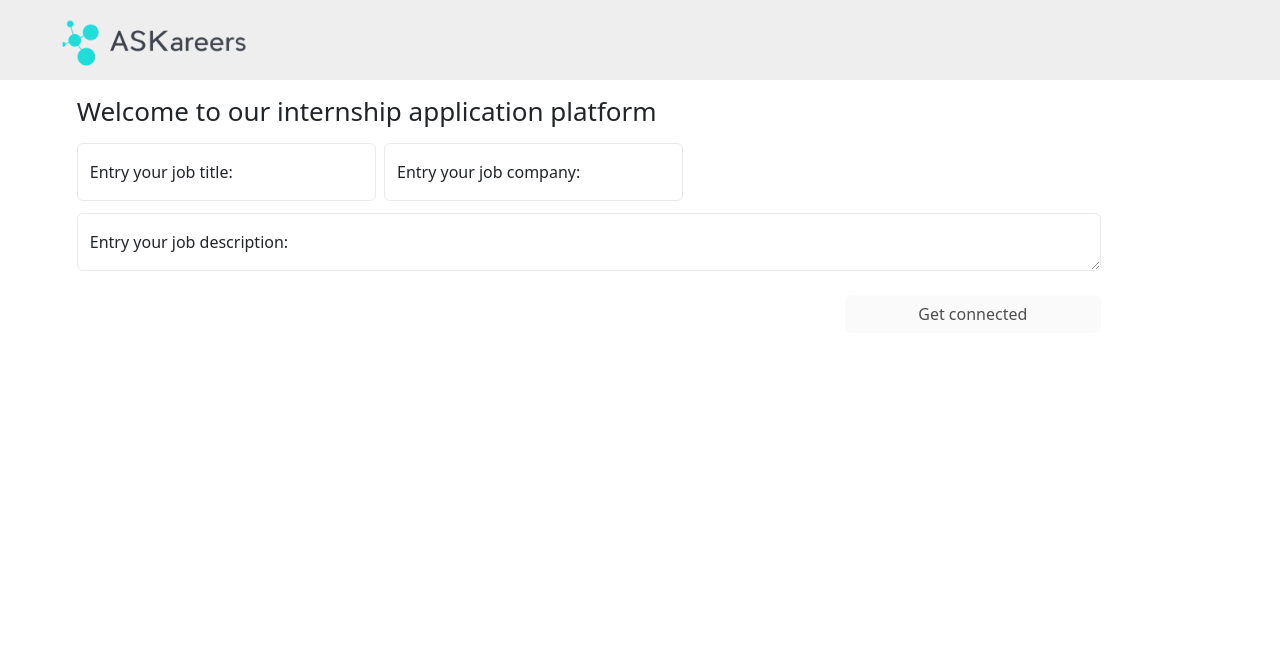
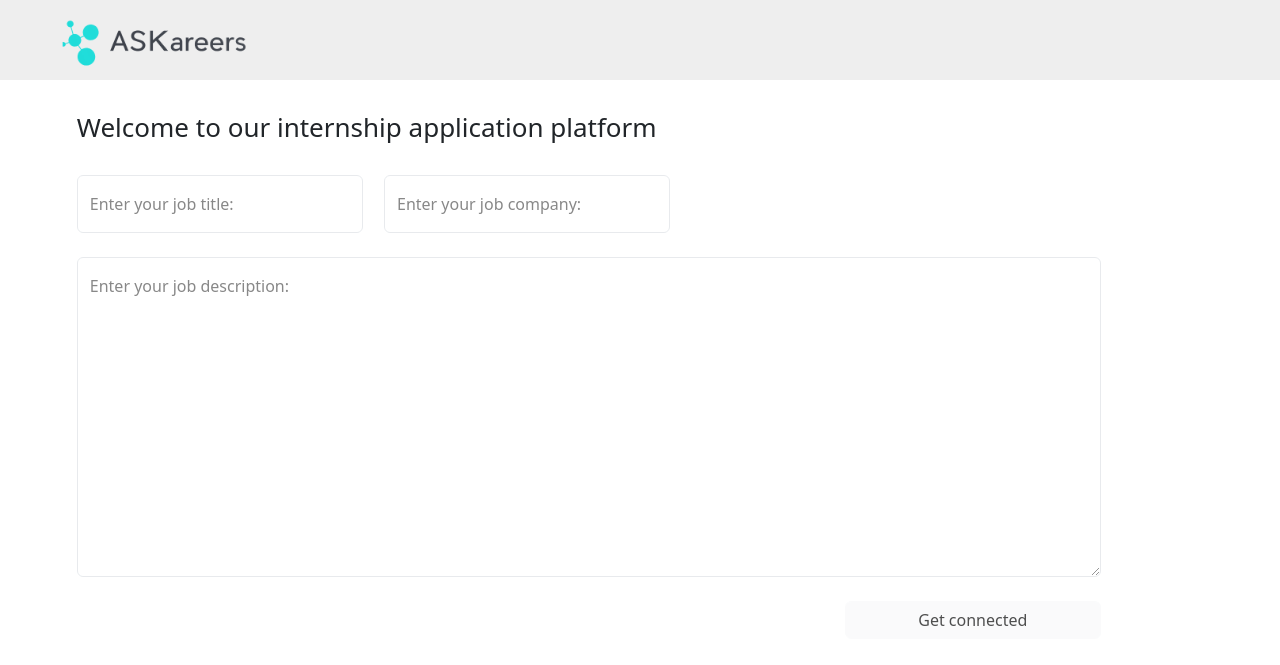
Before and after one commit to hw1621/AskCareer, a Flask app: template src/templates/searchpage.html in a window 1280 px wide. Shown: the top 665 px of the page. Run offline with Flask 3, Linux system fonts and the light colour scheme; the template is opened without the code that fills it, so the values that code supplies are empty; some libraries are stand-ins or nearby versions.

Commit message:
rearrange search page

```diff
--- a/src/app.py
+++ b/src/app.py
@@ -199,6 +199,10 @@ def setting():
         requests.post(backend_url, json={'profile_id': profile_id, 'settings': settings})
         return render_template("settings.html", settings=settings)
 
+# @app.route('/test')
+# def test_page():
+#     return render_template("searchpage.html")
+
 
 if __name__ == '__main__':
     socketio.run(app, debug=True)
--- a/src/static/css/searchpage.css
+++ b/src/static/css/searchpage.css
@@ -1,11 +1,11 @@
 h1 {
     text-align: left;
-    margin: 2vh 6vw ;
+    margin: 4vh 6vw ;
     font-size: 26px;
 }
 
 form {
-    margin: 2vh 6vw;
+    margin: 3vh 6vw;
     width: 80%;
     display: flex;
     flex-direction: column;
@@ -20,7 +20,11 @@ form {
 }
 
 #job-description {
-    margin-top: 1.5vh;
+    margin-top: 3vh;
+}
+
+#jd {
+    height: 40vh;
 }
 
 .submit-row {
@@ -33,3 +37,11 @@ form {
 #form-submit {
     width: 25%;
 }
+
+.col-md {
+    margin-right: 1vw;
+}
+
+label {
+    color: #888888;
+}
--- a/src/templates/searchpage.html
+++ b/src/templates/searchpage.html
@@ -26,19 +26,19 @@
           <div class="col-md">
             <div class="form-floating">
               <input id="job-title" name="job-title" required type="text" class="form-control" placeholder="Job title">
-              <label for="job-title">Entry your job title: </label>
+              <label for="job-title">Enter your job title: </label>
             </div>
           </div>
           <div class="col-md">
             <div class="form-floating">
               <input id="company" name="job-company" required type="text" class="form-control" placeholder="Company">
-              <label for="job-company">Entry your job company: </label>
+              <label for="job-company">Enter your job company: </label>
             </div>
           </div>
         </div>
         <div class="form-floating mb-3" id="job-description">
             <textarea id="jd" name="job-summary" required class="form-control" placeholder="Please enter your job description." aria-label="With textarea"></textarea>
-            <label for="job-summary">Entry your job description: </label>
+            <label for="job-summary">Enter your job description: </label>
         </div>
         <div class="submit-row">
             <button id="form-submit" type="submit" name="form-submit" class="btn btn-light">Get connected</button>
```
